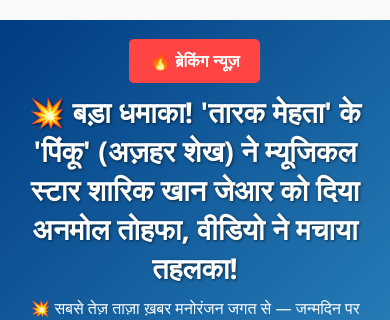
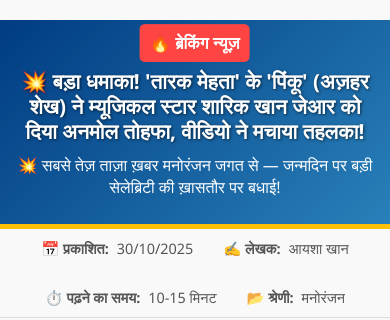
Before and after one commit to Sharikkhanjr/Sharik-khan-jr-birthday-biography-, a plain HTML site: page pinku-tmkoc-sharik-khan-jr-birthday-wish.html in a window 390 px wide. Shown: the top 320 px of the page. Drawn offline with Linux system fonts and the light colour scheme.

Commit message:
Update pinku-tmkoc-sharik-khan-jr-birthday-wish.html

```diff
--- a/pinku-tmkoc-sharik-khan-jr-birthday-wish.html
+++ b/pinku-tmkoc-sharik-khan-jr-birthday-wish.html
@@ -175,6 +175,20 @@
             .contact-buttons-wrapper { flex-direction: column; align-items: center; }
             .contact-button { width: 80%; max-width: 300px; text-align: center; }
         }
+        @media (max-width: 600px) {
+    .header {
+        padding: 5px 4vw 10px 4vw !important;
+    }
+    .header h1 {
+        font-size: 1.3rem !important;
+        line-height: 1.2 !important;
+    }
+    .breaking-news {
+        font-size: 1rem !important;
+        padding: 7px 10px !important;
+        margin-bottom: 8px !important;
+    }
+                           }
     </style>
 </head>
 <body>
```
